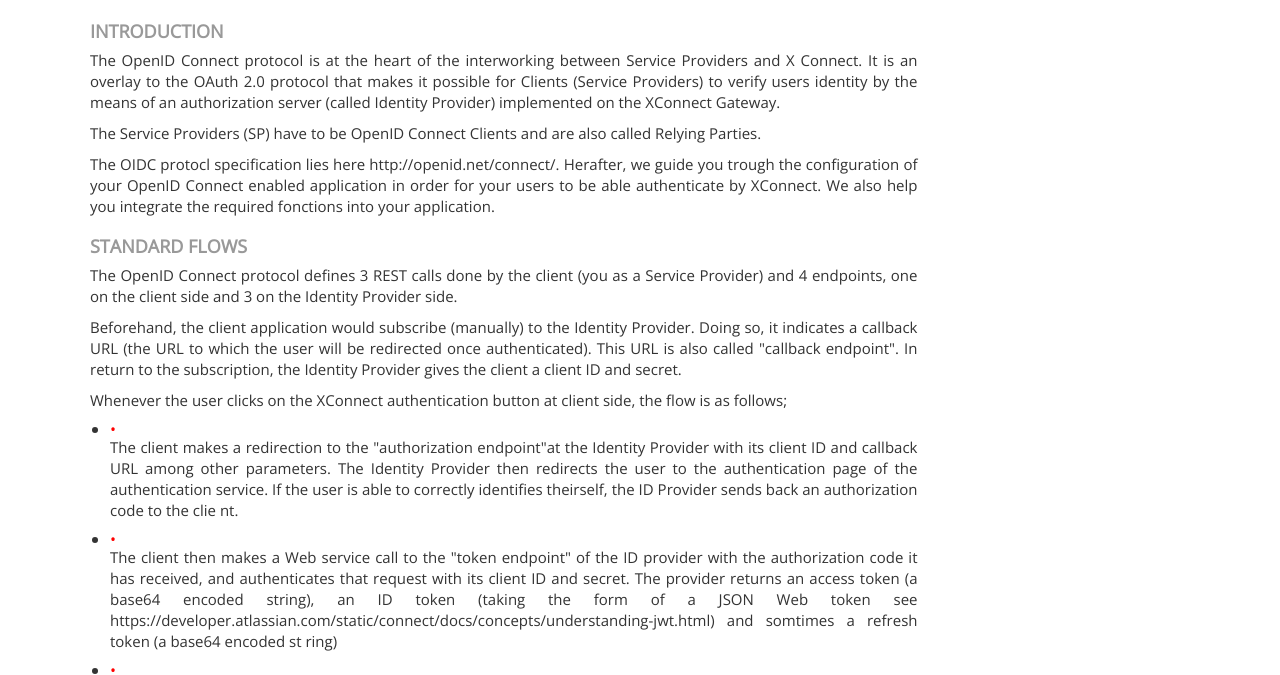
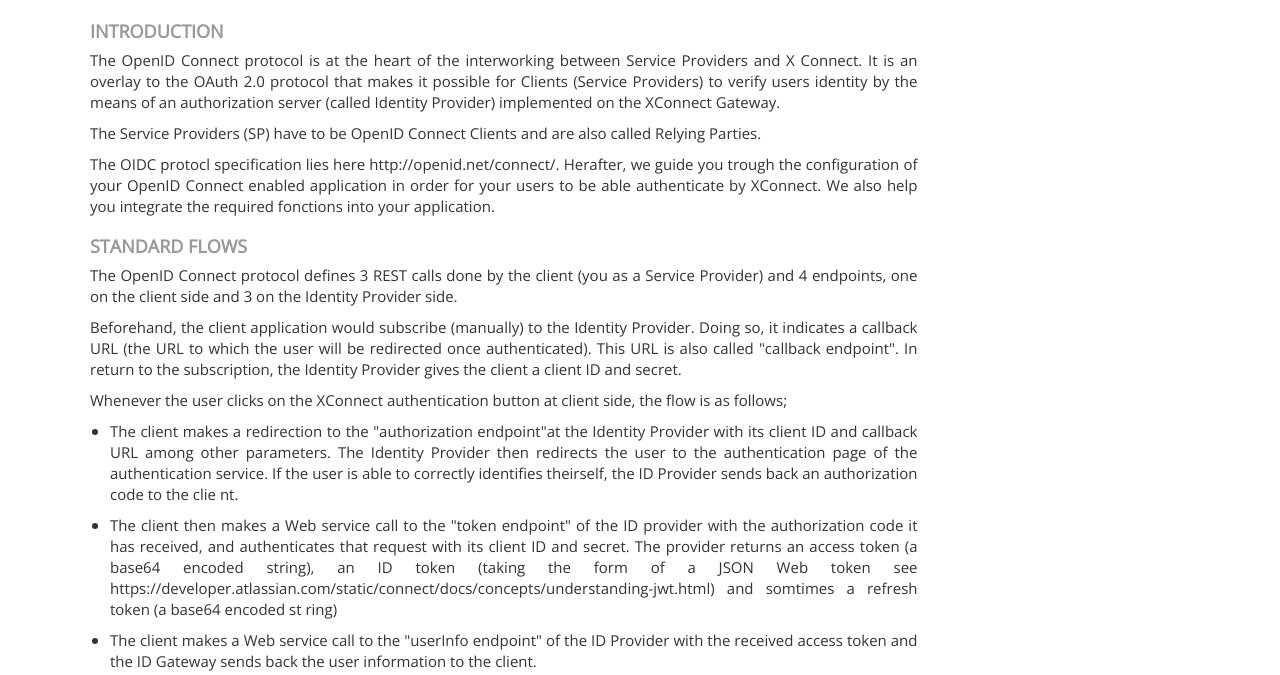
Before and after one commit to FlorianManeyrol/xconnect, a plain HTML site: page developers.html in a window 1280 px wide. Shown: the part 478-1153 px from the top of the page. Drawn offline with nearby package versions, Linux system fonts and the light colour scheme.

Commit message:
styling dev page

```diff
--- a/assets/css/style.css
+++ b/assets/css/style.css
@@ -832,7 +832,6 @@ b {
 }
 
 .bs-docs-container li:before {
-    content: "• ";
     color: red; /* or whatever color you prefer */
 }
 
```
